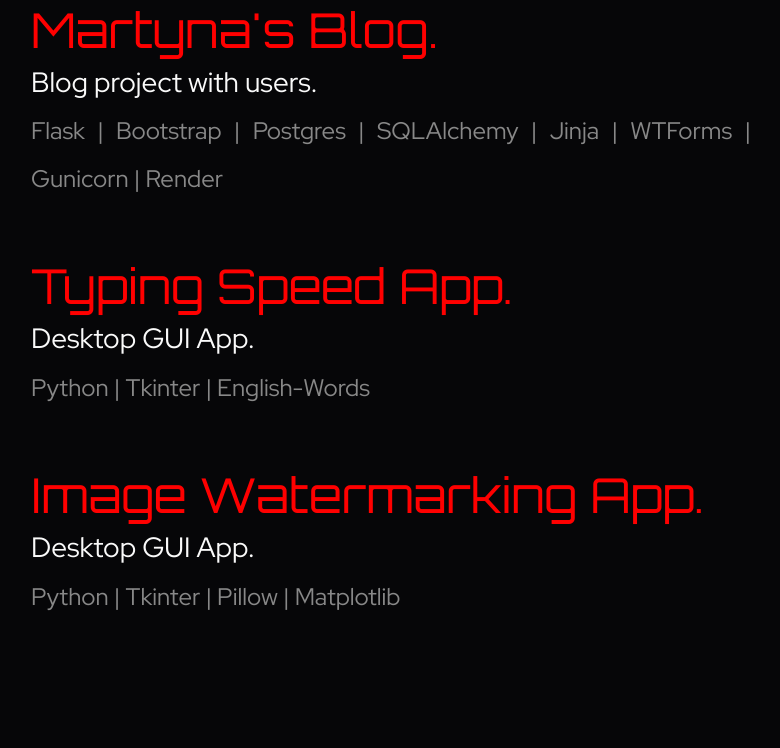
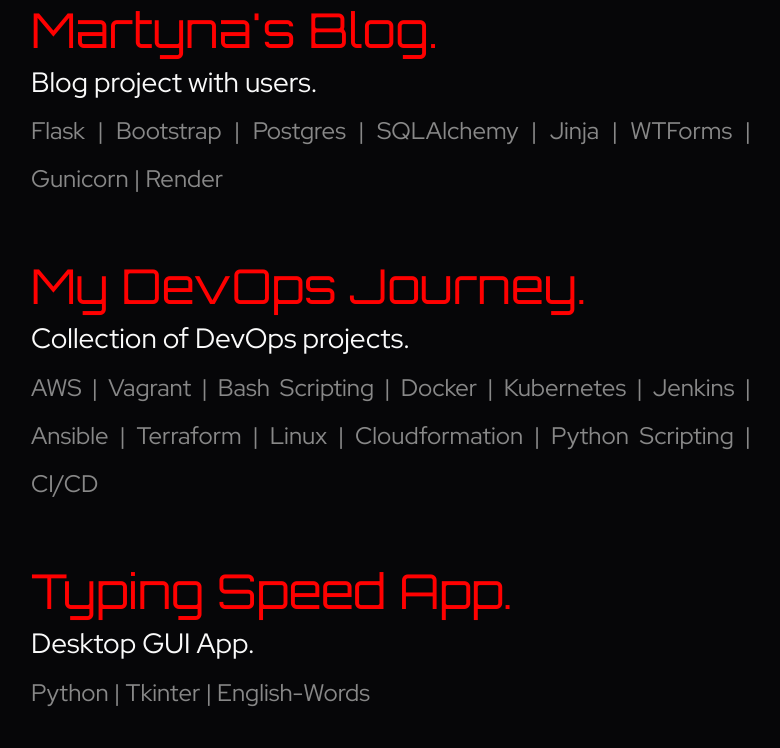
Before and after one commit to Veluthil/Portfolio-Project, a Flask app: page /projects in a window 1280 px wide. Shown: the part 1136-1884 px from the top of the page, without its empty margins (261-1041 px from the left). Run offline with Flask 2, Linux system fonts and the light colour scheme; some libraries are stand-ins or nearby versions.

Commit message:
Update projects.html

```diff
--- a/templates/projects.html
+++ b/templates/projects.html
@@ -36,6 +36,13 @@
                 <p class="stack-project">Flask | Bootstrap | Postgres | SQLAlchemy | Jinja | WTForms | Gunicorn |
                 Render</p>
             <br>
+            <a class="project" href="https://github.com/Veluthil/My-DevOps-Journey" target="_blank">
+                My DevOps Journey.
+            </a>
+            <h3>Collection of DevOps projects.</h3>
+                <p class="stack-project">AWS | Vagrant | Bash Scripting | Docker | Kubernetes | Jenkins | Ansible |
+                    Terraform | Linux | Cloudformation | Python Scripting | CI/CD</p>
+            <br>
             <a class="project" href="https://github.com/Veluthil/Typing-Speed-Test-App" target="_blank">
                 Typing Speed App.
             </a>
```
